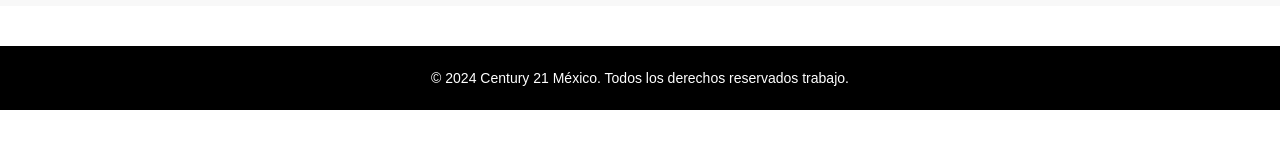
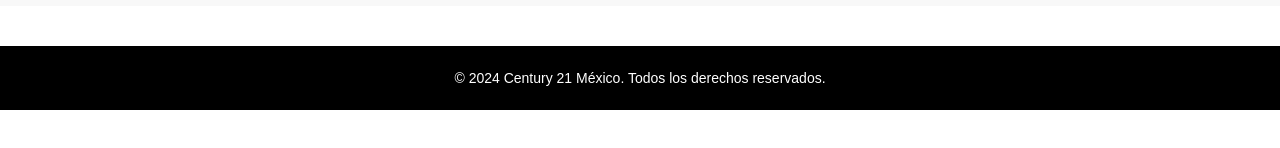
Before and after one commit to Johanhash/Inmobiliaria, a plain HTML site: page frontend/busqueda.html in a window 1280 px wide. Shown: the part 206-354 px from the top of the page. Drawn offline with Linux system fonts and the light colour scheme.

Commit message:
cambio
ca

```diff
--- a/frontend/busqueda.html
+++ b/frontend/busqueda.html
@@ -172,7 +172,7 @@
         </section>
     </main>
     <footer>
-        <p>© 2024 Century 21 México. Todos los derechos reservados trabajo.</p>
+        <p>© 2024 Century 21 México. Todos los derechos reservados.</p>
     </footer>
 </body>
 
```
